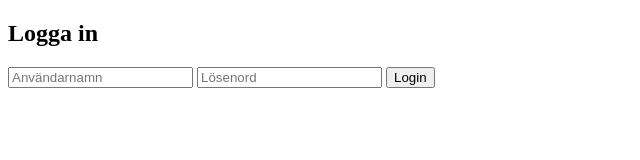
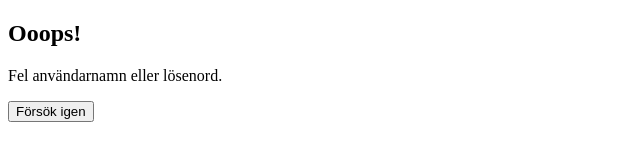
Before and after one commit to SimonJCode/inloggningssida, a plain HTML site: page index.html in a window 1280 px wide. Both pictures are taken after a click on the button "Login". Shown: the whole page, without its empty margins (0-640 px from the left). Drawn offline with Linux system fonts and the light colour scheme.

Commit message:
add Login, logout and wrong details function

```diff
--- a/index.html
+++ b/index.html
@@ -7,9 +7,9 @@
     <title>Login</title>
 </head>
 <body>
-    <h2>Logga in</h2>
+    <h2 id="head-title">Logga in</h2>
     <input id="input-one" placeholder="Användarnamn" type="text">
-    <input id="input two" placeholder="Lösenord" type="password">
+    <input id="input-two" placeholder="Lösenord" type="password">
     <button id="login-button">Login</button>
 </body>
 <script src="script.js"></script>
--- a/script.js
+++ b/script.js
@@ -1,5 +1,78 @@
-const inputName = document.getElementById("input-one");
-const inputPass = document.getElementById("input-two");
+//Uppgift: Skapa en inloggningssida
+
+//Variables
 const loginBtn = document.getElementById("login-button");
-const loginName = "herpderp";
-const loginPassword = "mammut123";
+const inputFieldOne = document.getElementById("input-one");
+const inputFieldTwo = document.getElementById("input-two");
+const titleText = document.getElementById("head-title");
+const loginName = "test";
+const loginPassword = "1234";
+
+//Check if user is already logged in.
+verifyLogin();
+
+//When the loginbutton is clicked, check if username and password is correct.
+loginBtn.onclick = function(){
+    var inputName = document.getElementById("input-one").value;
+    var inputPass = document.getElementById("input-two").value;
+
+        //If username and password is correct, call the logIn function.
+        //If its wrong, hide the login elements, give a message to the user what went wrong and create a button to try again.
+        if(inputName === loginName && inputPass === loginPassword){
+            logIn();
+            console.log("welcome in");
+        }
+        else{
+            loginBtn.style.display = "none";
+            inputFieldOne.style.display = "none";
+            inputFieldTwo.style.display = "none";
+            titleText.innerHTML = "Ooops!";
+
+            const paraWrong = document.createElement("p");
+            paraWrong.innerHTML = "Fel användarnamn eller lösenord.";
+            document.body.appendChild(paraWrong);
+
+            const tryAgainBtn = document.createElement("button");
+            tryAgainBtn.innerHTML = "Försök igen";
+            document.body.appendChild(tryAgainBtn);
+
+            tryAgainBtn.onclick = function(){
+                location.reload();
+            }
+
+            console.log("Incorrect username or password");
+        }
+};
+
+//Give the key "loggedin" a value of "true", and reload the page.
+function logIn(){
+    localStorage.setItem("loggedin", true);
+    location.reload();
+};
+
+//Check localstorage to see if the user is logged in.
+//If the user is logged in, show a welcome page and create a logout button.
+function verifyLogin(){
+    let i = localStorage.getItem("loggedin")
+        if(i === "true"){
+            loginBtn.style.display = "none";
+            inputFieldOne.style.display = "none";
+            inputFieldTwo.style.display = "none";
+            titleText.innerHTML = "Välkommen!";
+
+            const logoutBtn = document.createElement("button");
+            logoutBtn.innerHTML = "Log out";
+            document.body.appendChild(logoutBtn);
+
+            //If logout button is clicked, clear localstorage and reload the page.
+            logoutBtn.onclick = function(){
+                localStorage.clear();
+                location.reload();
+            };
+
+            console.log("local storage works");
+        }
+        else{
+            console.log("nothing in localstorage");
+        }
+};
```
